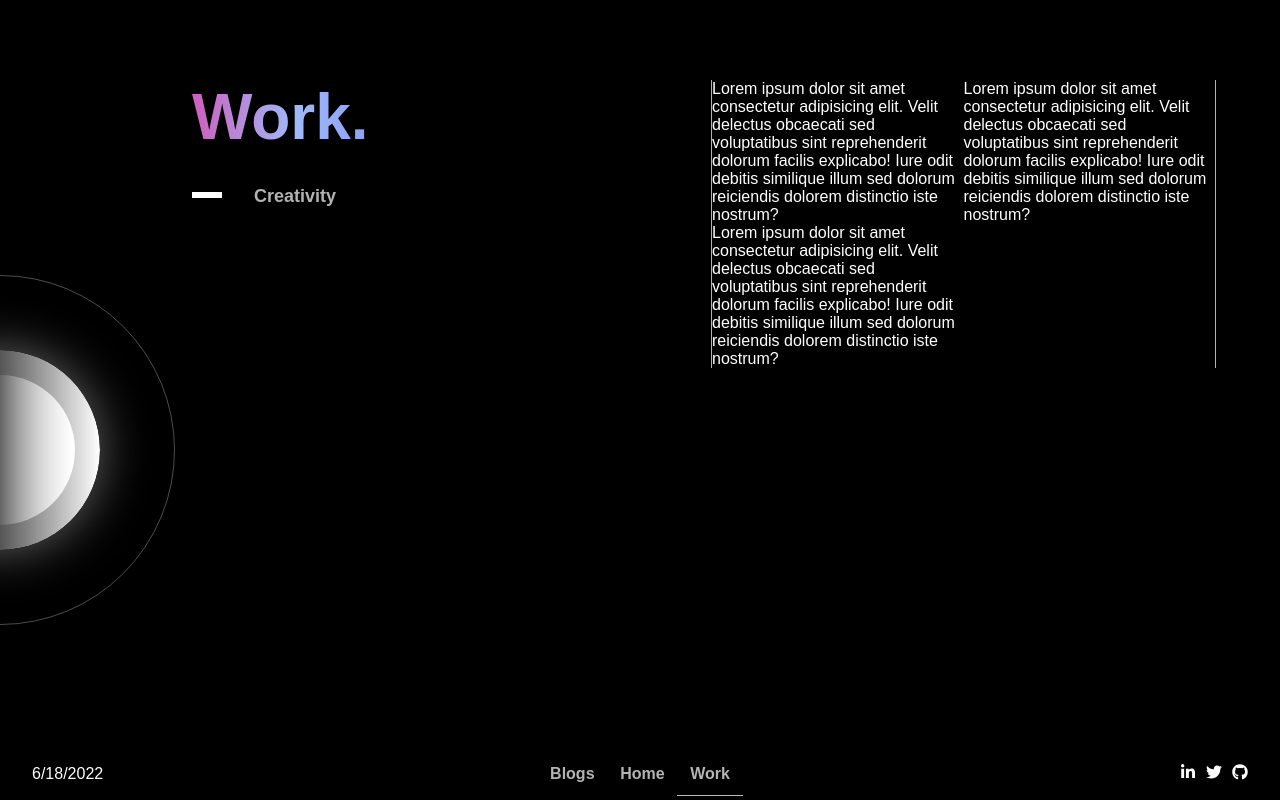
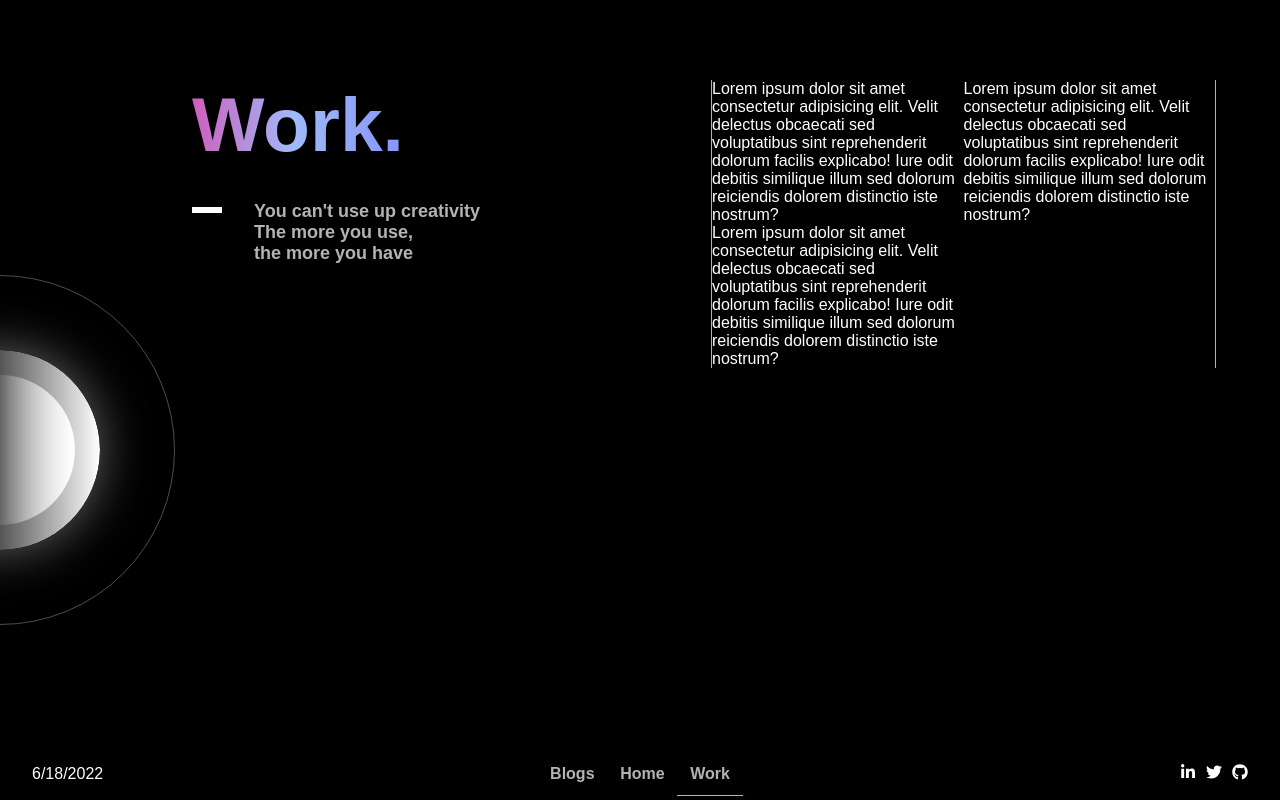
Before and after one commit to riverrz/quest, a Next.js app: page /work in a window 1280 px wide. Built offline with nearby package versions, Linux system fonts and the light colour scheme; a web font is replaced by a local one.

Commit message:
Some minor styling

```diff
--- a/src/components/Work/Work.styles.tsx
+++ b/src/components/Work/Work.styles.tsx
@@ -13,7 +13,12 @@ export const Container = styled("div", {
 });
 
 export const Heading = styled(PageHeading, {
-    fontSize: "4rem",
+    fontSize: "6vw",
+    marginBottom: "2vw",
+    "@sm": {
+        fontSize: "40px",
+        marginBottom: "20px",
+    },
 });
 
 export const SubHeadingContainer = styled("div", {
@@ -22,7 +27,7 @@ export const SubHeadingContainer = styled("div", {
     marginTop: "2rem",
 });
 
-export const SubHeading = styled("h5", {
+export const Description = styled("h5", {
     fontSize: 18,
     color: "$grey",
 });
--- a/src/components/Work/Work.tsx
+++ b/src/components/Work/Work.tsx
@@ -3,7 +3,7 @@ import React from "react";
 import {
     Container,
     Heading,
-    SubHeading,
+    Description,
     SubHeadingContainer,
     WorkTilesContainer,
 } from "./Work.styles";
@@ -15,7 +15,12 @@ const Work: React.FC = () => {
                 <Heading>Work.</Heading>
                 <SubHeadingContainer>
                     <Spacer />
-                    <SubHeading>Creativity</SubHeading>
+                    <Description>
+                        You can't use up creativity <br />
+                        The more you use,
+                        <br />
+                        the more you have
+                    </Description>
                 </SubHeadingContainer>
             </div>
             <WorkTilesContainer>
```
